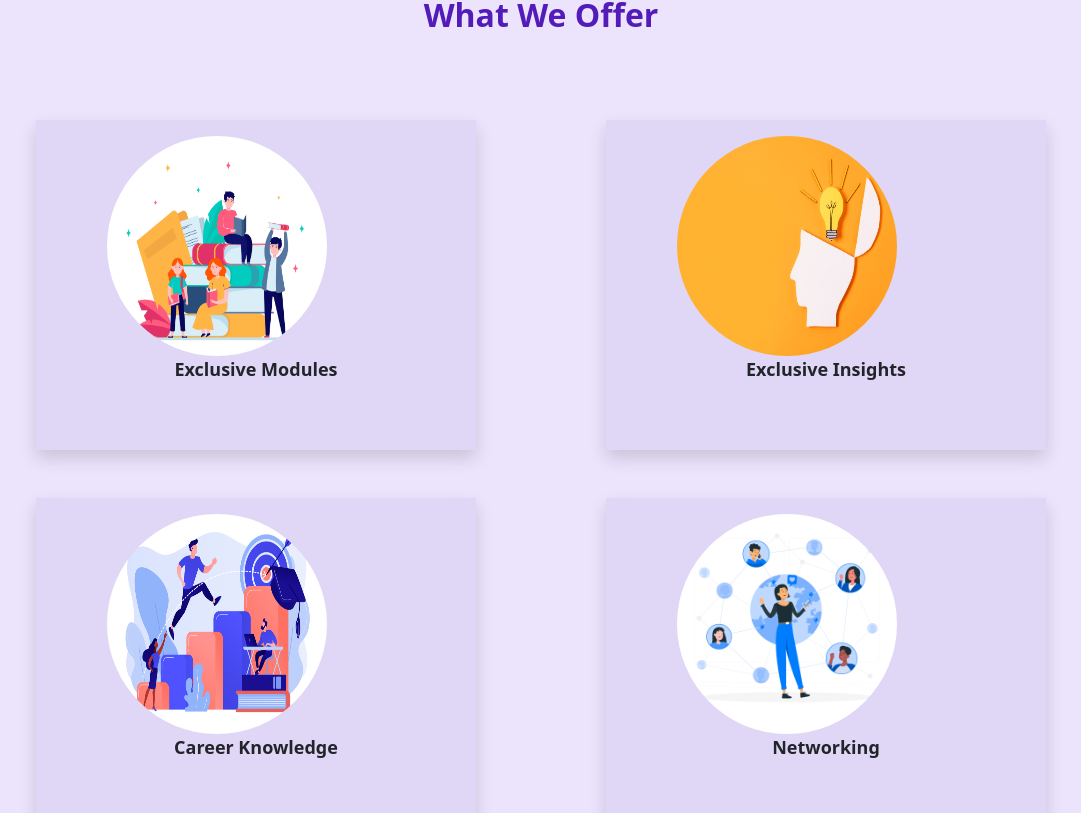
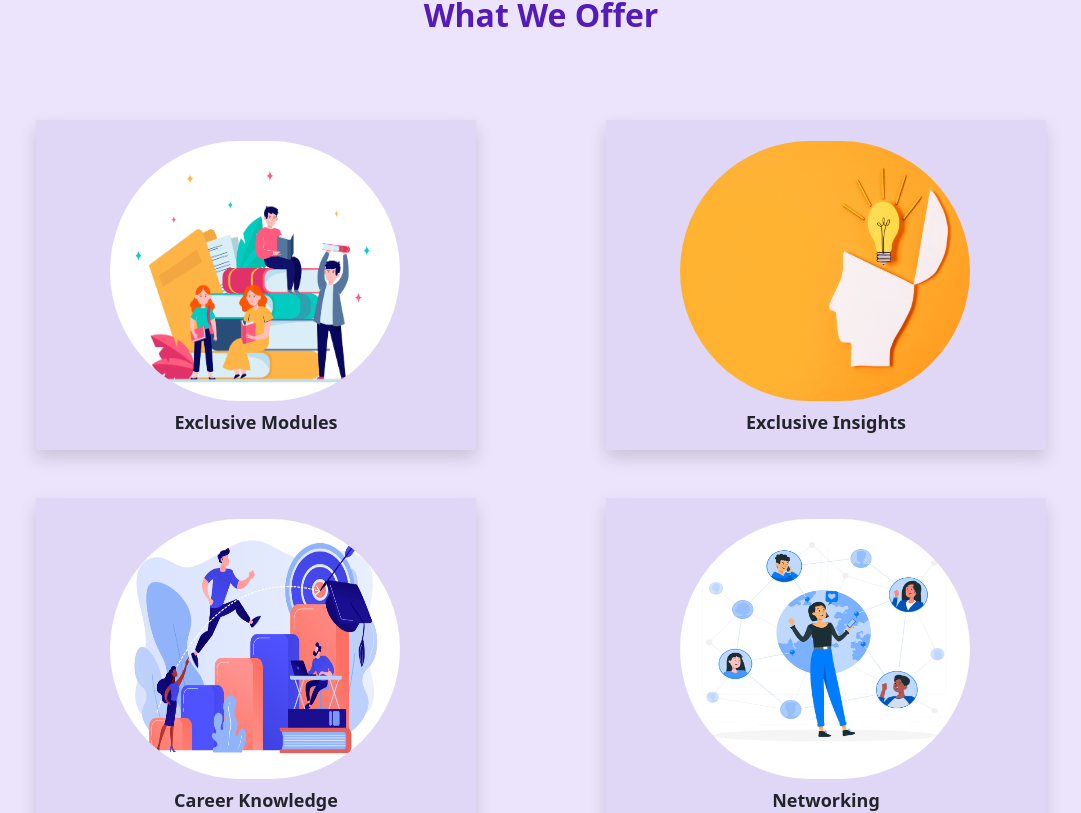
Before and after one commit to rg-km/final-project-engineering-50-new, a React (Create React App) app in the folder frontend/: page /FYP in a window 1280 px wide. Shown: the part 1094-1907 px from the top of the page, without its empty margins (99-1180 px from the left). Built offline with nearby package versions, Linux system fonts and the light colour scheme.

Commit message:
fixing layouting fyp page

```diff
--- a/frontend/src/components/Styles/FYP.css
+++ b/frontend/src/components/Styles/FYP.css
@@ -34,7 +34,7 @@
 .act-img{
     border-radius: 360px;
     align-items: center;
-    margin-left: 110px;
+    margin-left: 85px;
     width: 300px;
 }
 
@@ -51,6 +51,7 @@
 
 .card-text-fyp{
     font-size: large;
+    margin-top: 10px;
 }
 .offer-img{
     height: 260px;
@@ -118,11 +119,14 @@
     .card-text-fyp{
     font-size: large;
     text-align: center;
+    margin-top: 15px;
 }
 
     .offer-img{
         height: 220px !important;
         width: 220px !important;
+        margin-top: 10px;
+        margin-left: 48px !important;
     }
 
     .klik-regist-fyp {
@@ -187,8 +191,20 @@
       }
 
       .card-fyp {
-    background-color: #e0d7f6;
+    background-color: #e0d7f6 !important;
     height: 330px !important;
     width: 440px !important;
 }
+
+.offer-img{
+    height: 260px !important;
+    width: 290px !important;
+    margin-left: 58px !important;
+    margin-top: 5px;
 }
+    .card-text-fyp{
+    font-size: large;
+    text-align: center;
+    margin-top: 8px;
+}
+}
```
